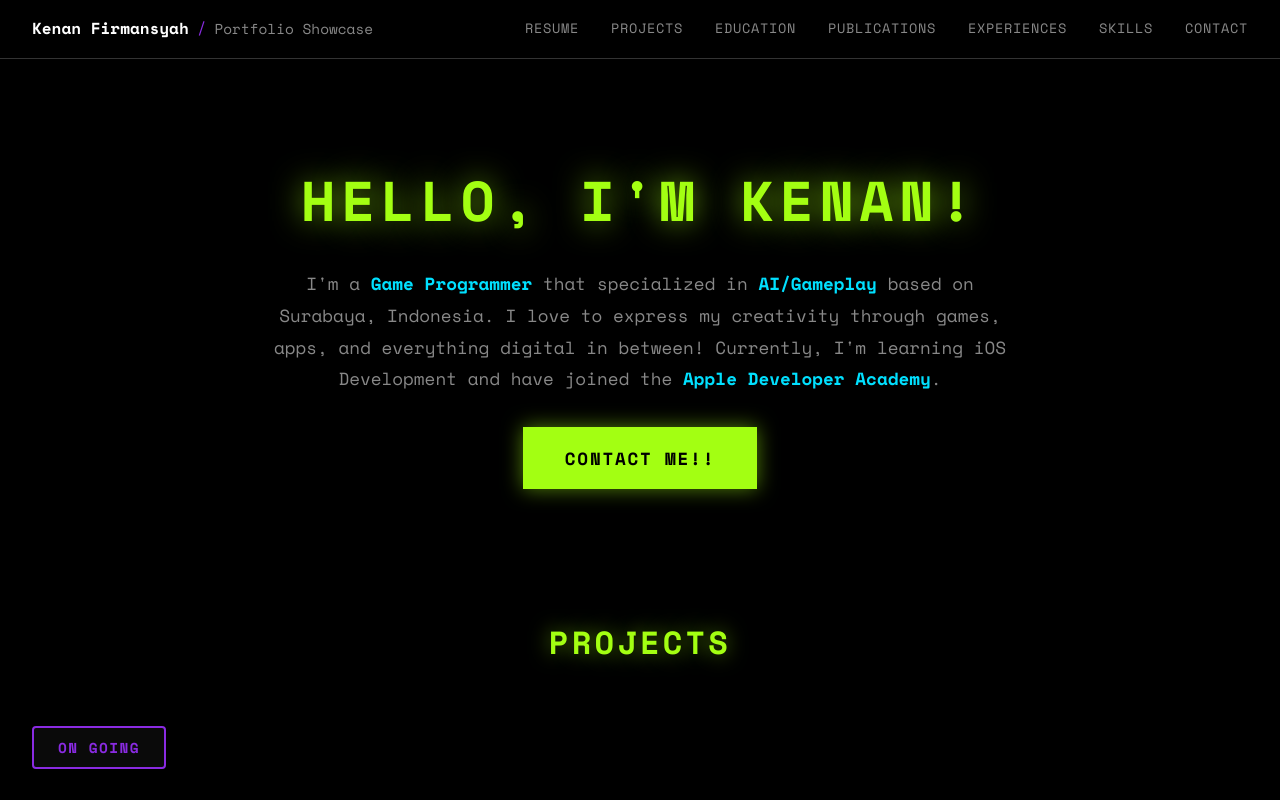
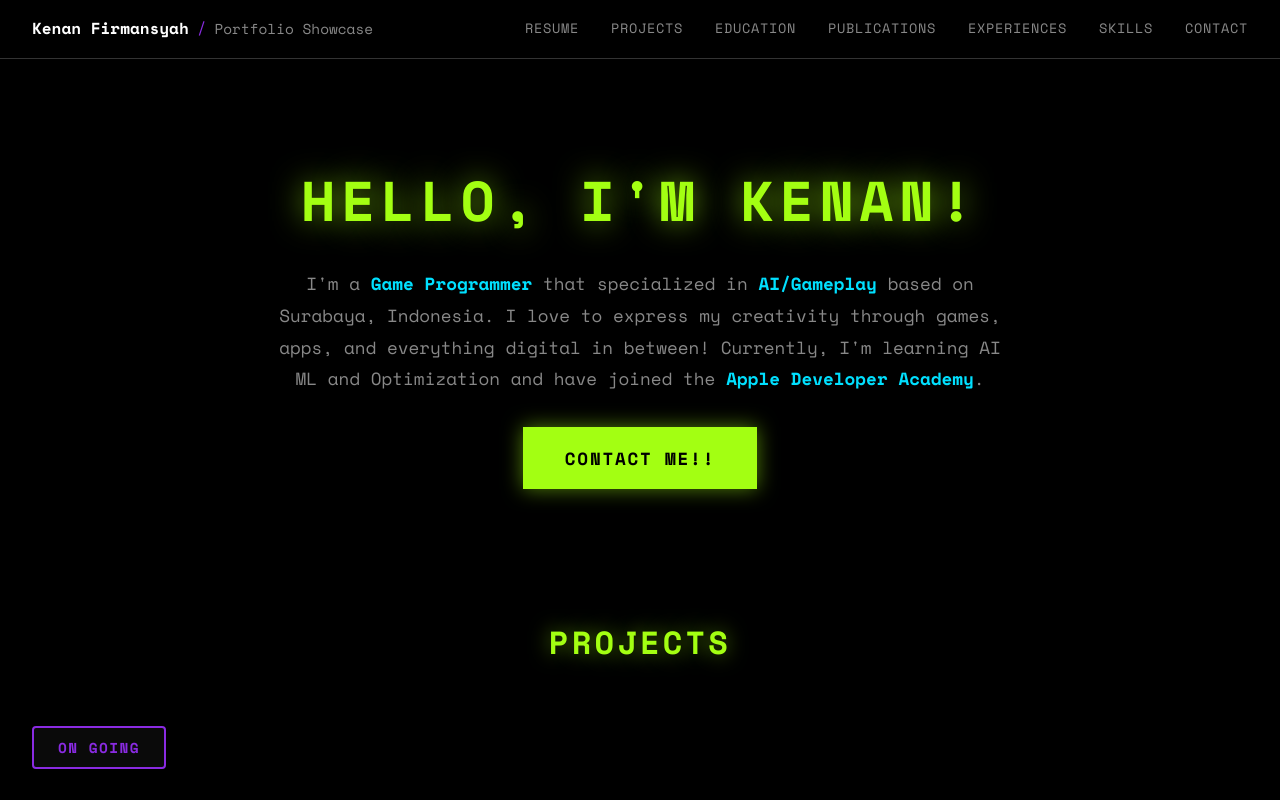
Before and after one commit to Kenanfir/Kenan-Website, a Next.js app: page / in a window 1280 px wide. Shown: the top 800 px of the page. Built offline with nearby package versions, Linux system fonts and the light colour scheme.

Commit message:
Hero Content Update

```diff
--- a/src/components/Hero.tsx
+++ b/src/components/Hero.tsx
@@ -16,7 +16,7 @@ export default function Hero() {
                     I&apos;m a <span className={styles.highlight}>Game Programmer</span> that specialized in{' '}
                     <span className={styles.highlight}>AI/Gameplay</span> based on Surabaya, Indonesia.
                     I love to express my creativity through games, apps, and everything digital in between!
-                    Currently, I&apos;m learning iOS Development and have joined the{' '}
+                    Currently, I&apos;m learning AI ML and  Optimization and have joined the{' '}
                     <span className={styles.highlight}>Apple Developer Academy</span>.
                 </p>
                 <button onClick={scrollToContact} className={styles.cta}>
```
